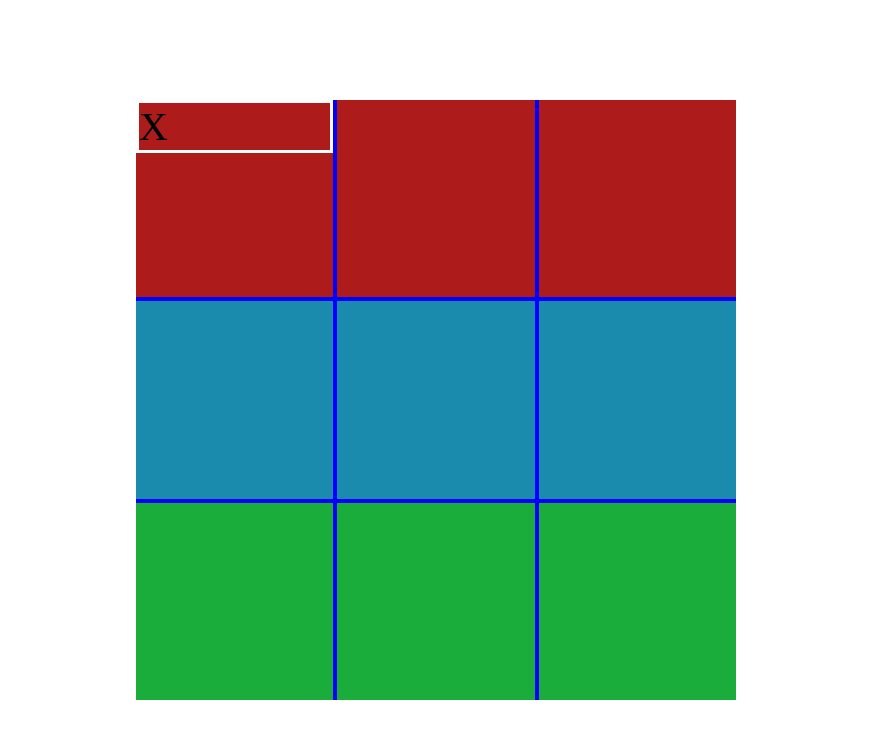
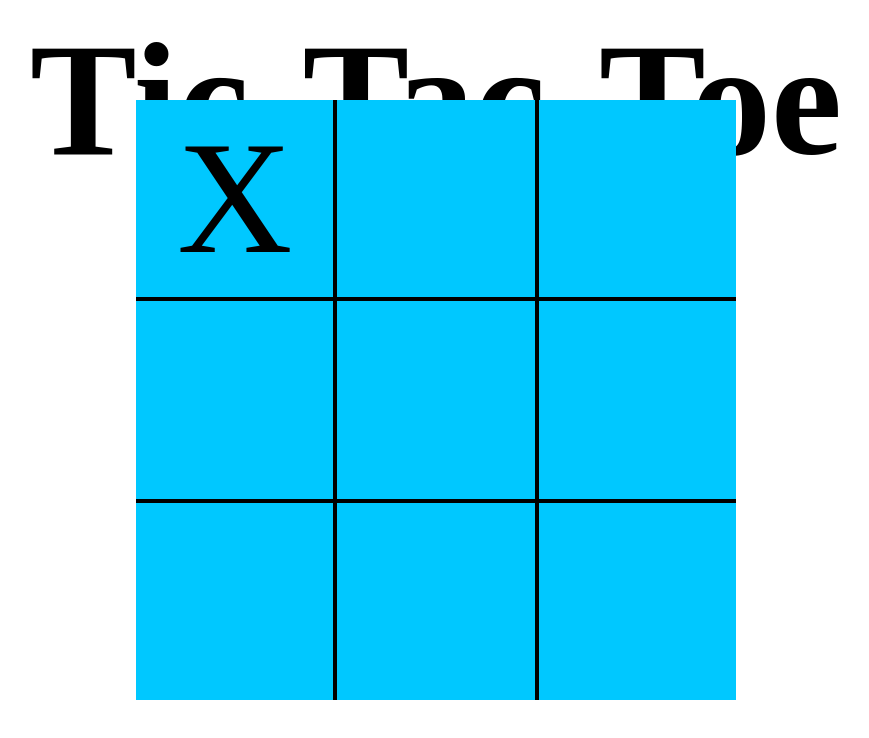
Before and after one commit to chris140323/tictactoe, a plain HTML site: page index.html in a window 1280 px wide. Both pictures are taken after a click on the element 440 px from the left and 200 px from the top of the page. Shown: the whole page, without its empty margins (204-1073 px from the left). Drawn offline with Linux system fonts and the light colour scheme.

Commit message:
Game detects a winner/draw

```diff
--- a/index.html
+++ b/index.html
@@ -2,9 +2,10 @@
   <head>
     <link rel="stylesheet" href="styles.css" />
     <title>TS - Basic Concepts</title>
-    <script src="script.js"></script>
   </head>
   <body>
+    <h1>Tic-Tac-Toe</h1>
+    <h2 id="result"></h2>
     <div class="board">
       <div class="squares" id="top-left" onclick="selected(event)"></div>
       <div class="squares" id="top-middle" onclick="selected(event)"></div>
@@ -18,5 +19,6 @@
       <div class="squares" id="bottom-middle" onclick="selected(event)"></div>
       <div class="squares" id="bottom-right" onclick="selected(event)"></div>
     </div>
+    <script src="script.js"></script>
   </body>
 </html>
--- a/script.js
+++ b/script.js
@@ -1,38 +1,99 @@
+let gameHasEnded = false;
+let clicks = 0;
 let player = 1;
+let draw = false;
 let click = {
-    "top-left": 0,
-    "top-middle": 0,
-    "top-right": 0,
-    "middle-left": 0,
-    "middle-middle": 0,
-    "middle-right": 0,
-    "bottom-left": 0,
-    "bottom-middle": 0,
-    "bottom-right": 0,
+    "top-left": [0, 0],
+    "top-middle": [0, 0],
+    "top-right": [0, 0],
+    "middle-left": [0, 0],
+    "middle-middle": [0, 0],
+    "middle-right": [0, 0],
+    "bottom-left": [0, 0],
+    "bottom-middle": [0, 0],
+    "bottom-right": [0, 0],
 }
+
+
+/* variable that states if game has ended or not (false at start)
+    every time an x or o appears, we will call function that checks if its a winning move or not
+    if it is, then change variable to true
+    stuff inside of selected will be inside an if statement checking if game has ended is true or not
+*/
+
 
 function selected(ev) {
     ev.preventDefault();
-    // alert("Hello World!");
 
     let wyw = ev.target.id;
-    if (click[wyw] == 0)
-    {
-        click[wyw] += 1;
-        if (player == 1)
-        {
+    if (!gameHasEnded) {
+        if (click[wyw][0] == 0) {
+            clicks += 1;
+            click[wyw][0] += 1;
+            if (player == 1) {
                 document.getElementById(wyw).innerHTML = "<div class='tile'>X</div>";
                 player = 2;
+                click[wyw][1] = 1;
             }
-        else{
+            else {
                 document.getElementById(wyw).innerHTML = "<div class='tile'>O</div>";
                 player = 1;
+                click[wyw][1] = 2;
+            }
+            gameHasEnded = winner();
+            if (gameHasEnded) {
+                if (draw) {
+                    document.getElementById("result").innerText = "The game is a draw!";
+                }
+                else {
+                    document.getElementById("result").innerText = "Player " + click[wyw][1] + " won!";
                 }
             }
-    else
-    {
+        }
+        else {
             alert("Already Clicked");
         }
         console.log(wyw);
-    console.log(click[wyw]);
+        console.log(click[wyw][1]);
     }
+}
+
+/*
+    winner will check if there is 3 X's or O's in a vertical, horizontal, or diagonal line
+    if it is, then return true
+
+*/
+
+function winner() {
+    if (clicks > 4) {
+        if ((click["top-left"][1] === click["top-middle"][1]) && (click["top-left"][1] === click["top-right"][1]) && (click["top-left"][1] !== 0)) {
+            return true;
+        }
+        else if ((click["middle-left"][1] === click["middle-middle"][1]) && (click["middle-left"][1] === click["middle-right"][1]) && (click["middle-left"][1] !== 0)) {
+            return true;
+        }
+        else if ((click["bottom-left"][1] === click["bottom-middle"][1]) && (click["bottom-left"][1] === click["bottom-right"][1]) && (click["bottom-left"][1] !== 0)) {
+            return true;
+        }
+        else if ((click["top-left"][1] === click["middle-left"][1]) && (click["top-left"][1] === click["bottom-left"][1]) && (click["top-left"][1] !== 0)) {
+            return true;
+        }
+        else if ((click["top-middle"][1] === click["middle-middle"][1]) && (click["top-middle"][1] === click["bottom-middle"][1]) && (click["top-middle"][1] !== 0)) {
+            return true;
+        }
+        else if ((click["top-right"][1] === click["middle-right"][1]) && (click["top-right"][1] === click["bottom-right"][1]) && (click["top-right"][1] !== 0)) {
+            return true;
+        }
+        else if ((click["top-left"][1] === click["middle-middle"][1]) && (click["top-left"][1] === click["bottom-right"][1]) && (click["top-left"][1] !== 0)) {
+            return true;
+        }
+        else if ((click["top-right"][1] === click["middle-middle"][1]) && (click["top-right"][1] === click["bottom-left"][1]) && (click["top-right"][1] !== 0)) {
+            return true;
+        }
+        else if (clicks >= 9) {
+            draw = true;
+            return true;
+        }
+    }
+    return false;
+}
--- a/styles.css
+++ b/styles.css
@@ -1,5 +1,17 @@
 :root {
   --boardHeight: 600px;
+}
+
+h1 {
+  font-size: 10em;
+  text-align: center;
+  margin: auto;
+}
+
+h2 {
+  font-size: 5em;
+  text-align: center;
+  margin: auto;
 }
 
 .board {
@@ -18,67 +30,52 @@
   float: left;
   height: calc((var(--boardHeight) - 8px) / 3);
   width: calc((var(--boardHeight) - 8px) / 3);
-  background-color: #bdbdbd;
+  background-color: rgb(0, 200, 255);
+  display: flex;
+  align-items: center;
+  justify-content: center;
 }
 
 /* Squares */
 
 #top-left {
-  background-color: #ad1b1b;
-  border-right: 4px solid blue;
-  border-bottom: 4px solid blue;
+  border-right: 4px solid black;
+  border-bottom: 4px solid black;
 }
 
 #top-middle {
-  background-color: #ad1b1b;
-  border-bottom: 4px solid blue;
-  border-right: 4px solid blue;
+  border-bottom: 4px solid black;
+  border-right: 4px solid black;
 }
 
 #top-right {
-  background-color: #ad1b1b;
-  border-bottom: 4px solid blue;
+  border-bottom: 4px solid black;
 }
 
 #middle-left {
-  background-color: #1b8bad;
-  border-right: 4px solid blue;
-  border-bottom: 4px solid blue;
+  border-right: 4px solid black;
+  border-bottom: 4px solid black;
 }
 
 #middle-middle {
-  background-color: #1b8bad;
-  border-bottom: 4px solid blue;
-  border-right: 4px solid blue;
+  border-bottom: 4px solid black;
+  border-right: 4px solid black;
 }
 
 #middle-right {
-  background-color: #1b8bad;
-  border-bottom: 4px solid blue;
+  border-bottom: 4px solid black;
 }
 
 #bottom-left {
-  background-color: #1bad3b;
-  border-right: 4px solid blue;
+  border-right: 4px solid black;
 }
 
 #bottom-middle {
-  background-color: #1bad3b;
-  border-right: 4px solid blue;
-}
-
-#bottom-right {
-  background-color: #1bad3b;
+  border-right: 4px solid black;
 }
 
 /* Squares */
 
 .tile {
-  top: 0;
-  bottom: 0;
-  left: 0;
-  right: 0;
-  margin: auto;
-  font-size: 40px;
-  border: solid rgb(255, 255, 255);
+  font-size: 10em;
 }
```
Lines whose indentation alone changed are shown as unchanged.
